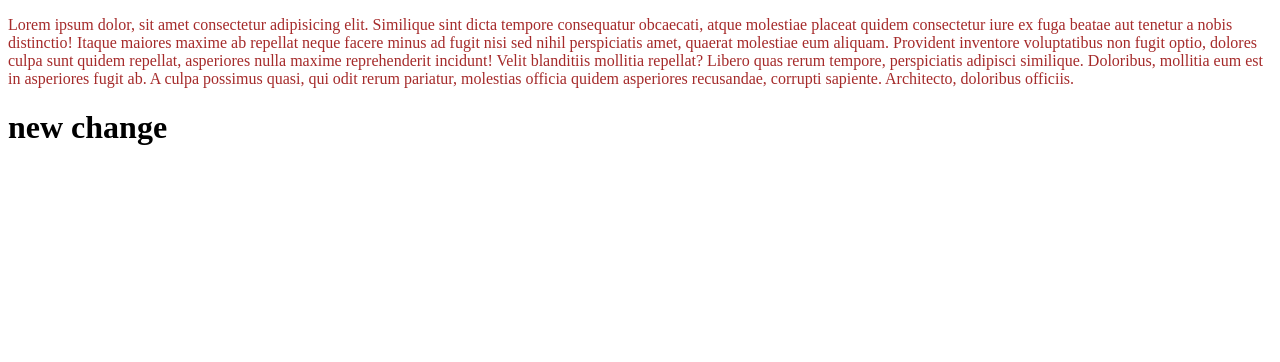
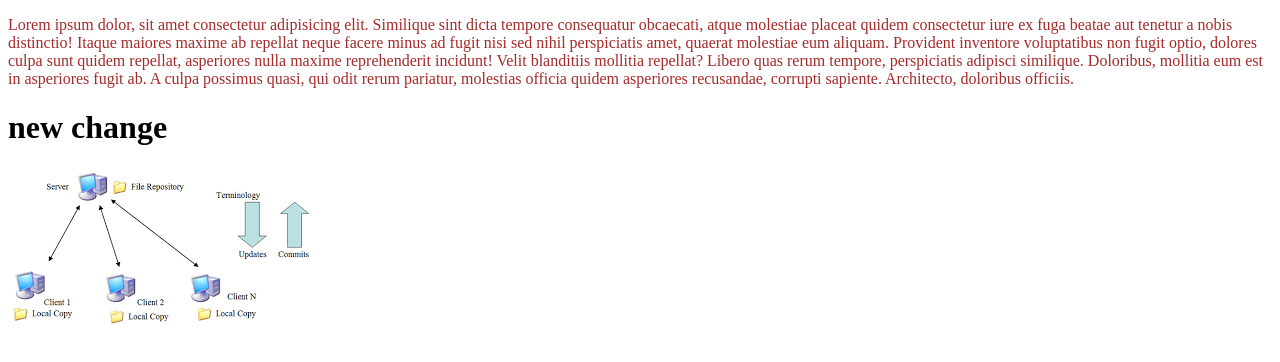
Before and after one commit to kanakWeb/second-web, a plain HTML site: page index.html in a window 1280 px wide. Drawn offline with Linux system fonts and the light colour scheme.

Commit message:
added image

```diff
--- a/index.html
+++ b/index.html
@@ -20,6 +20,7 @@
         molestias officia quidem asperiores recusandae, corrupti sapiente. Architecto, doloribus officiis.
     </p>
     <h1>new change</h1>
+    <img src="d.png" alt="d">
 </body>
 
 </html>
```
Also changed, not shown: d.png (added).
